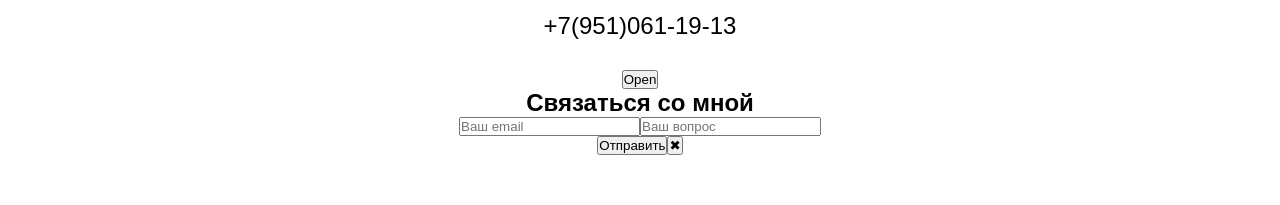
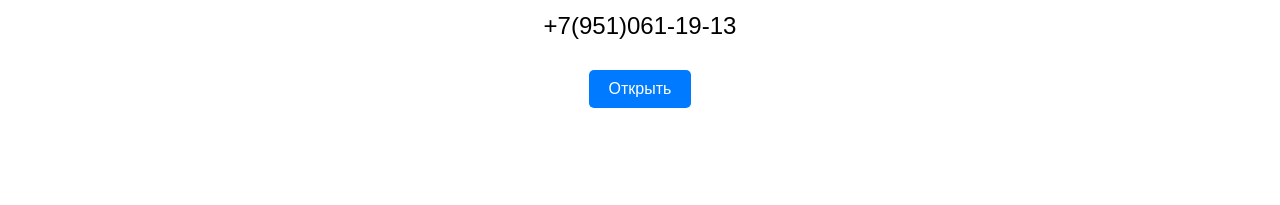
Before and after one commit to ZenBogdan2604/attrac-react, a React (Vite) app in the folder attrac-project/: page /contacts in a window 1280 px wide. Shown: the part 212-417 px from the top of the page. Built offline with nearby package versions, Linux system fonts and the light colour scheme.

Commit message:
add: module window, change slide path

```diff
--- /dev/null
+++ b/attrac-project/src/components/modal/Modal.jsx
@@ -0,0 +1,33 @@
+import React, { useState } from 'react'
+import s from './modal.module.scss'
+
+const Modal = () => {
+    const [isModalOpen, setIsModalOpen] = useState(false);
+
+    const openModal = () => {
+        setIsModalOpen(true);
+    }
+
+    const closeModal = () => {
+        setIsModalOpen(false)
+    }
+
+    return (
+        <div>
+            <button className={s.modalBtn} onClick={openModal}>
+                Открыть
+            </button>
+
+            <div className={`${s.modal} ${isModalOpen ? '' : s.hide}`}>
+                <div className={s.modalContent}>
+                    <label id={s.modalClose} onClick={closeModal}>&#10006;</label>
+                    <p>Modal window</p>
+                    <input className={s.modalInput} type="text" name="" id="" />
+                    <input className={s.modalInput} type="text" name="" id="" />
+                </div>
+            </div>
+        </div>
+  )
+}
+
+export default Modal;
--- /dev/null
+++ b/attrac-project/src/components/modal/modal.module.scss
@@ -0,0 +1,72 @@
+.modal {
+    display: flex;
+    justify-content: center;
+    align-items: center;
+    position: fixed;
+    top: 0;
+    left: 0;
+    width: 100%;
+    height: 100%;
+    background-color: rgba(0, 0, 0, 0.5);
+    z-index: 2;
+
+
+  &.hide {
+    display: none;
+  }
+
+  &Content {
+    background-color: white;
+    padding: 20px;
+    border-radius: 5px;
+    position: relative;
+  }
+
+  &Close {
+    position: absolute;
+    top: 15px;
+    right: 15px;
+    cursor: pointer;
+    font-size: 24px;
+    color: #888;
+    background: none;
+    border: none;
+  }
+
+  &Close:hover {
+    color: #333;
+  }
+
+  &Btn {
+    padding: 10px 20px;
+    background-color: #007bff;
+    color: white;
+    border: none;
+    border-radius: 5px;
+    font-size: 16px;
+    cursor: pointer;
+    transition: background-color 0.3s ease;
+  }
+
+  &Btn:hover {
+    background-color: #0056b3;
+  }
+  &Input {
+    width: 100%;
+    padding: 10px;
+    border: 2px solid #ddd;
+    border-radius: 5px;
+    font-size: 16px;
+    outline: none;
+    margin-bottom: 15px;
+    transition: border-color 0.3s ease;
+  }
+
+  &Input:focus {
+    border-color: #007bff;
+  }
+
+  &Input::placeholder {
+    color: #aaa;
+  }
+}
--- a/attrac-project/src/pages/contacts/Contact.jsx
+++ b/attrac-project/src/pages/contacts/Contact.jsx
@@ -1,6 +1,7 @@
 import React from 'react';
 import s from './contact.module.scss'
 import { Link } from 'react-router';
+import Modal from "../../components/modal/Modal";
 
 export const Contact = () => {
     return(
@@ -11,24 +12,7 @@ export const Contact = () => {
                         <div className={s.contacts__block}>
                             <p className={s.contacts__email}>zenbog2008@gmail.com</p>
                             <p className={s.contacts__email}>+7(951)061-19-13</p>
-                            <button className={s.section__button} id='modal__btn'>Open</button>
-                            <div className={`${s.modal} ${s.hide}`} id='modal'>
-                                <div className={s.modal__content}>
-                                    <div className={`${s.modal} ${s.modal1}`}>
-                                        <div className={s.modal__main}>
-                                        <h2 className={s.modal__title}>Связаться со мной</h2>
-
-                                        <div className={s.modal__container}>
-                                            <input type='email' placeholder='Ваш email' className={s.modal__email} />
-                                            <input type='text' placeholder='Ваш вопрос' className={s.modal__text} />
-                                        </div>
-
-                                        <Link to={''}><button className={s.modal__btn}>Отправить</button></Link>
-                                        <button id='modal__close' className={s.modal__close}>&#10006;</button>
-                                        </div>
-                                    </div>
-                                </div>
-                            </div>
+                            <Modal />
                         </div>
                     </div>
                 </div>
--- a/attrac-project/src/pages/home/Home.jsx
+++ b/attrac-project/src/pages/home/Home.jsx
@@ -1,6 +1,6 @@
 import { Link } from "react-router"
 import s from './home.module.scss'
-import Slider from "../../slide/Slide"
+import Slider from "../../components/slide/Slide"
 import { useState } from "react";
 
 export const Home = () => {
```
Also changed, not shown: attrac-project/src/components/slide/Slide.jsx (renamed from attrac-project/src/slide/Slide.jsx), attrac-project/src/components/slide/slide.module.scss (renamed from attrac-project/src/slide/slide.module.scss).
